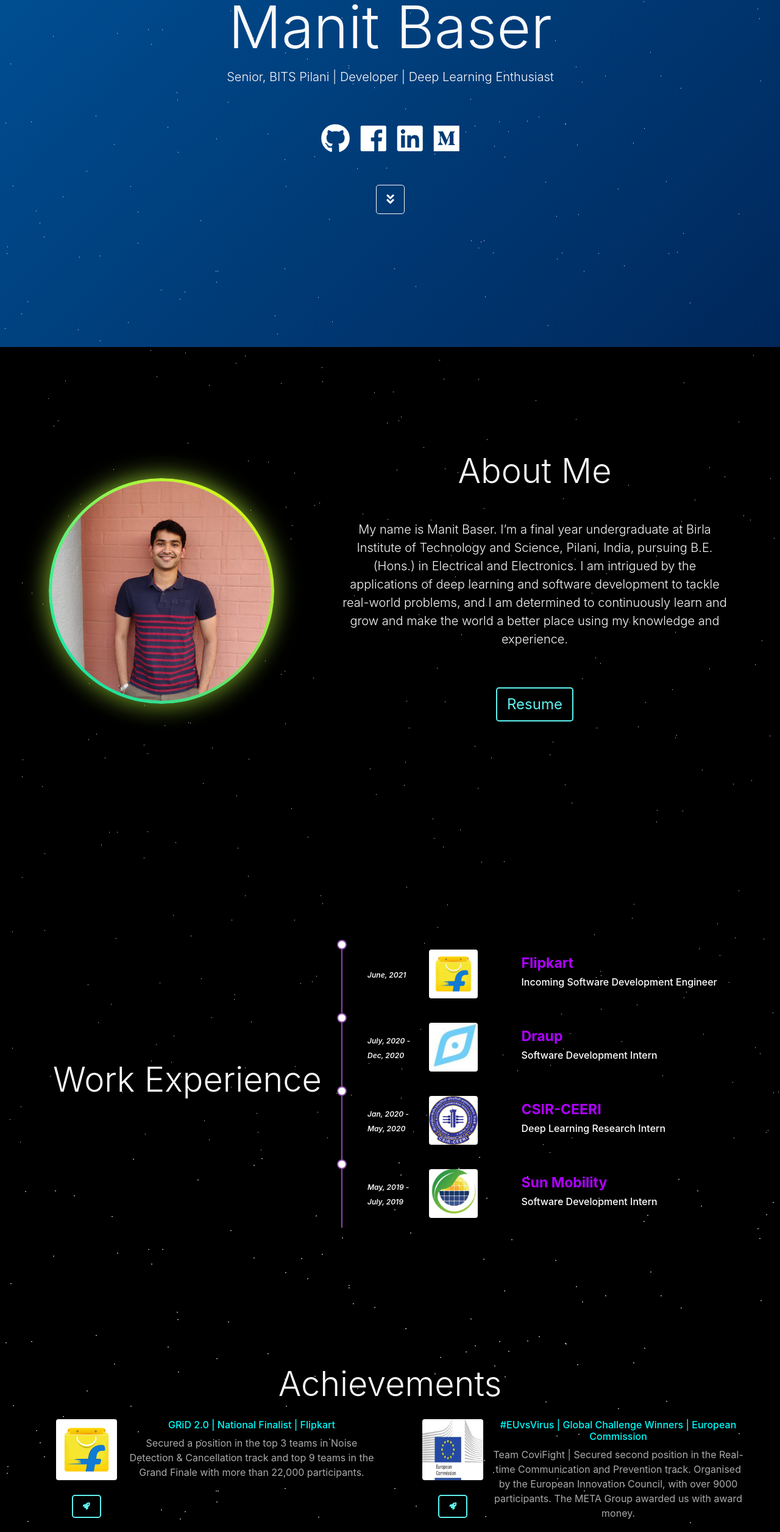
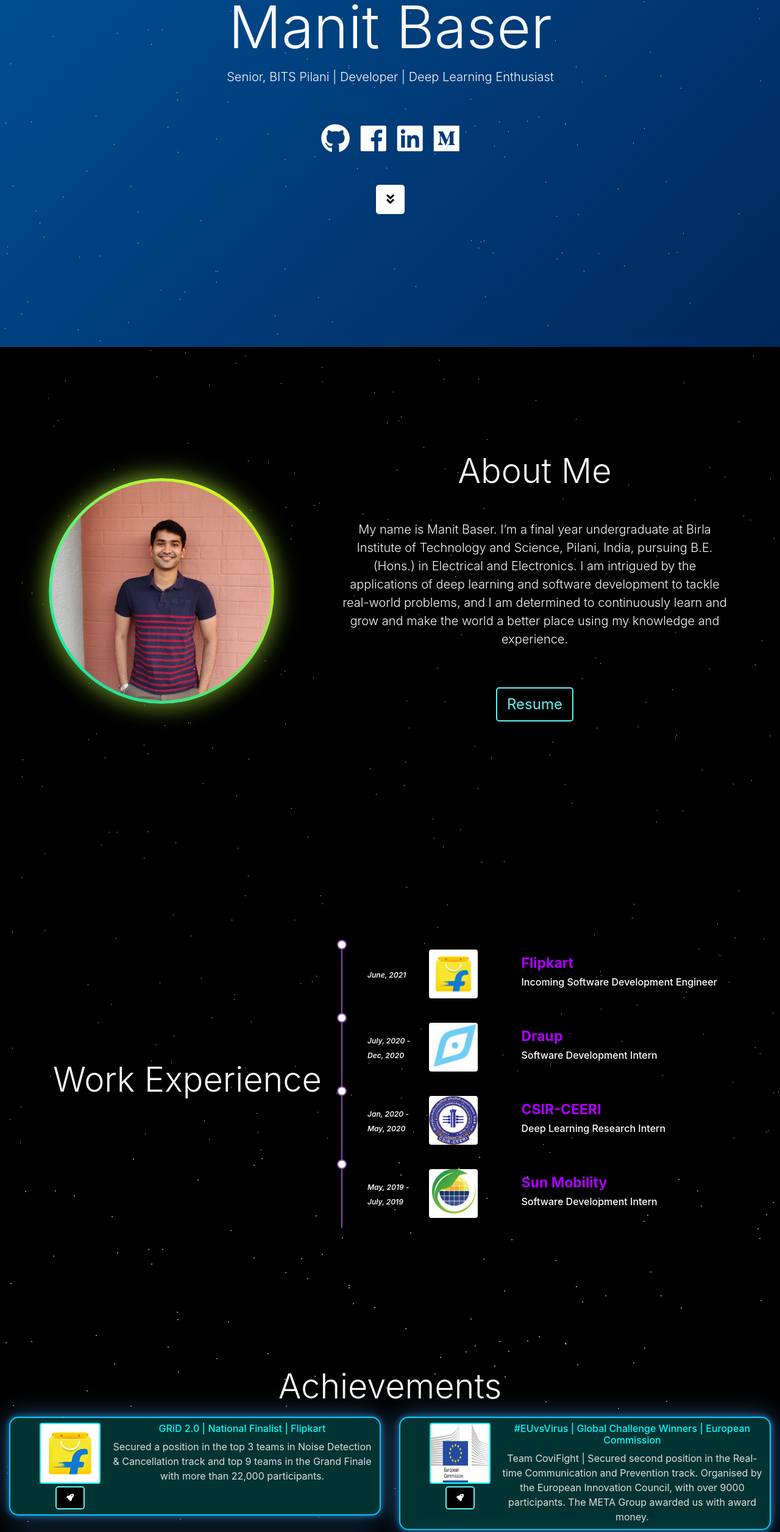
Before and after one commit to manitbaser/v2, a React (Create React App) app: page / in a window 1280 px wide. Shown: the part 231-2743 px from the top of the page at 61% size. Built offline with nearby package versions, Linux system fonts and the light colour scheme; no server answers.

Commit message:
Updated Achievements Theme

```diff
--- a/src/components/home/Achievements.jsx
+++ b/src/components/home/Achievements.jsx
@@ -17,6 +17,7 @@
             <Row className="achievementsrow" >
             {/* <Col md={1}></Col> */}
               <Col md={6} className="achievementscolumnleft">
+              <div className="achievements_background">
                 <AchievementsTemplate
                   title1="GRiD 2.0"
                   title2="National Finalist"
@@ -25,10 +26,12 @@
                   img={fkIcon}
                   text="Secured a position in the top 3 teams in Noise Detection & Cancellation track and top 9 teams in the Grand Finale with more than 22,000 participants."
                 />
+                </div>
               </Col>
               {/* <Col md={1}></Col> */}
               {/* <Col md={1}></Col> */}
               <Col md={6} className="achievementscolumnright">
+              <div className="achievements_background">
                 <AchievementsTemplate
                   title1="#EUvsVirus"
                   title2="Global Challenge Winners"
@@ -37,12 +40,14 @@
                   img={euIcon}
                   text="Team CoviFight | Secured second position in the Real-time Communication and Prevention track. Organised by the European Innovation Council, with over 9000 participants. The META Group awarded us with award money."
                 />
+                </div>
               </Col>
               {/* <Col md={1}></Col> */}
               </Row>
               <Row className="achievementsrow" >
               {/* <Col md={1}></Col> */}
               <Col md={6} className="achievementscolumnleft">
+              <div className="achievements_background">
                 <AchievementsTemplate
                   title1="The Global Hack"
                   link="https://theglobalhack.com/results/"
@@ -51,8 +56,10 @@
                   img={tghIcon}
                   text="Team CoviFight | Secured a position in the top 6 teams in the Crisis Response Track. Aimed to develop ideas to face the COVID- 19 crisis, with over 6000 participants from 100 countries."
                 />
+                </div>
                 </Col>
                 <Col md={6} className="achievementscolumnright">
+                <div className="achievements_background">
                 <AchievementsTemplate
                   title1="The Resiliency Challenge"
                   text="Team CoviFight | Aimed at catalyzing student innovation in response to the unprecedented situation facing colleges and communities in the wake of the coronavirus pandemic. We secured the second position in the competition."
@@ -61,12 +68,14 @@
                   link="https://devpost.com/f20170370?ref_content=user-portfolio&ref_feature=portfolio&ref_medium=global-nav"
                   img={buIcon}
                 />
+                </div>
                 </Col>
                 {/* <Col md={1}></Col> */}
                 </Row>
                 <Row className="achievementsrow" >
                 {/* <Col md={1}></Col> */}
                 <Col md={6} className="achievementscolumnleft">
+                <div className="achievements_background">
                 <AchievementsTemplate
                   title1="COVID19 Hack Challenge"
                   title2="The Wolfram Award"
@@ -75,8 +84,10 @@
                   img={woflramIcon}
                   link="https://devpost.com/f20170370?ref_content=user-portfolio&ref_feature=portfolio&ref_medium=global-nav"
                 />
+                </div>
                 </Col>
                 <Col md={6} className="achievementscolumnright">
+                <div className="achievements_background">
                 <AchievementsTemplate
                   title1="MHRD Samadhan Challenge"
                   text="Participants in this challenge were to design, simulate and develop measures that can be made available to government agencies and health services for quick solutions to the Covid-19 epidemic and other calamities."
@@ -85,6 +96,7 @@
                   link="https://www.mic.gov.in/assets/wp_images/Shortlisted%20Teams%20for%20MHRD%20-%20Samadhan.pdf"
                   img={mhrdIcon}
                 />
+                </div>
                 </Col>
                 {/* <Col md={1}></Col> */}
             </Row>
--- a/src/components/home/AchievementsTemplate.jsx
+++ b/src/components/home/AchievementsTemplate.jsx
@@ -9,14 +9,14 @@
     <Col></Col>
         <Col md={1.5}>
             <img
-                className="rounded"
+                className="rounded achievements_images"
                 src={props.img}
                 width={100}
                 height={100}
                 style={{
                 backgroundColor: 'white',}}
             />
-            <br></br>
+            {/* <br></br> */}
             <br></br>
             <center><a
             className="btn btn-lg button_achievements"
@@ -28,7 +28,7 @@
           </center>
         </Col>
 
-        <Col md={9} style={{color: "#aaaaaa"}}>
+        <Col md={9} style={{color: "#dddddd"}}>
       <h6 className="timeline-title" style={{color: "#00fafa"}}>
           {props.title1} | {props.title2} | {props.title3}
       </h6>
--- a/src/components/home/MainBody.jsx
+++ b/src/components/home/MainBody.jsx
@@ -43,7 +43,7 @@
           </div>
           {/* <br></br><br></br><br></br><br></br> */}
           <a
-            className="btn btn-outline-light btn-lg "
+            className="btn btn-lg down_button"
             href="#aboutme"
             role="button"
             aria-label="Learn more about me"
--- a/src/scss/_index.scss
+++ b/src/scss/_index.scss
@@ -58,13 +58,15 @@
   color: white;
   padding-left: 5px;
   padding-right: 5px;
-  transition: all 0.8s;
+  transition: all 0.4s;
   margin: 4px;
+  // box-shadow: 0 0 10px #255784, 0 0 40px #255784, 0 0 10px #255784;
+  // text-shadow: 1.25px 0px 1px black, -1.25px 0px 1px black, 0px 1.25px 1px black, 0px -1.25px 1px black;
   &:hover {
     transform: scale(1.06);
     // overflow: hidden;
-    color: #000000;
-    text-shadow: 1.25px 0px 0px #7dfff4, -1.25px 0px 0px #7dfff4, 0px 1.25px 0px #7dfff4, 0px -1.25px 0px #7dfff4;
+    color: black;
+    text-shadow: 1.25px 0px 0px #00ffea, -1.25px 0px 0px #00ffea, 0px 1.25px 0px #00ffea, 0px -1.25px 0px #00ffea;
     padding-left: 5px;
     padding-right: 5px;
     -moz-transition: background-color 0.2s ease-in-out, border-color 0.2s ease-in-out, color 0.2s ease-in-out;
@@ -99,8 +101,10 @@
   justify-content:space-between;
   height: calc(100% - 20px);
   transform-style: preserve-3d;
-  box-shadow: 0 15px 35px rgba(0, 0, 0, 0.5);
+  box-shadow: 0 0 10px turquoise, 0 0 4px turquoise, 0 0 5px turquoise;
+  border: 1px solid rgb(0, 183, 255);
   border-radius: 15px;
+  z-index: 2;
   background: -webkit-linear-gradient(120deg, rgba(255, 255, 255, 0.05), rgba(255, 255, 255, 0.12), rgba(255, 255, 255, 0.05));
   backdrop-filter: blur(10px);
 }
@@ -115,6 +119,8 @@
 
 .skills-icons {
   border-radius: 10%;
+  // box-shadow: 0 0 8px #6f02b8, 0 0 8px #6f02b8, 0 0 8px #6f02b8;
+
 }
 
 .skills {
@@ -132,8 +138,8 @@
   border-radius: 10px;
   padding-left: 1%;
   padding-right: 1%;
-  margin-left:1%;
-  margin-right:1%;
+  margin-left: 1.6vw;
+  margin-right:1.6vw;
   color: #02aab0 !important;
   border: 2px solid #11e2df;
   &:hover {
@@ -312,38 +318,72 @@
   }
 }
 
-.achievementsrow {
-  display: flex !important;
-}
+// .achievementsrow {
+//   display: flex !important;
+// }
 
 .achievementscolumnleft {
   // background: -webkit-linear-gradient(120deg, rgba(124, 124, 124, 0.4), rgba(114, 114, 114, 0.4));
   // margin-left:3%;
   // margin-right:3%;
-  margin-bottom: 1%;
-  padding-left: 4%;
-  padding-right: 1%;
+  margin-bottom: 1.6%;
+  // padding-left: 4%;
+  // padding-right: 1%;
 }
 
 .achievementscolumnright {
   // background: -webkit-linear-gradient(120deg, rgba(124, 124, 124, 0.4), rgba(114, 114, 114, 0.4));
   // margin-left:3%;
   // margin-right:3%;
-  margin-bottom: 1%;
-  padding-left: 1%;
-  padding-right: 4%;
+  margin-bottom: 1.6%;
+  // padding-left: 1%;
+  // padding-right: 4%;
 }
 
 .button_achievements {
-  color: hsl(179, 85%, 66%);
+  color: white;
+  // color: black;
+  // background: white;
+  background: black;
   font-size: 12px;
   overflow: hidden;
   transition: 0.2s;
   border: 2px solid hsl(179, 85%, 66%);
   &:hover {
     color: #111111;
+    // color: white;
     background: hsl(179, 85%, 66%);
+    border: 2px solid hsl(179, 85%, 66%);
     box-shadow: 0 0 10px #255784, 0 0 40px #255784, 0 0 10px #255784;
-    transition-delay: 0.1s;
   }
 }
+
+.achievements_background {
+  border-radius: 15px;
+  // background-color:rgba(0, 255, 251, 0.2);
+  background-color: rgb(2, 51, 51);
+  border: 2px solid #00ccff;
+  box-shadow: 0 0 10px #255784, 0 0 40px #255784, 0 0 10px #255784;
+}
+
+.achievements_images {
+  margin-bottom: 4%;
+  border: 2px solid hsl(179, 100%, 50%);
+}
+
+.down_button {
+  color: black;
+  background-color: white;
+  font-size: 20px;
+  overflow: hidden;
+  transition: 0.2s;
+  // border: 1px solid black;
+  &:hover {
+    border: 2px solid hsl(179, 85%, 66%);
+    color: #000000;
+    background: hsl(179, 85%, 66%);
+    box-shadow: 0 0 10px black, 0 0 10px black, 0 0 10px black;
+    transition-delay: 0.1s;
+    // border: 2px solid hsl(224, 85%, 66%);
+  }
+}
```
Also changed, not shown: 1 other file (tests, documents, lock files or other folders).
